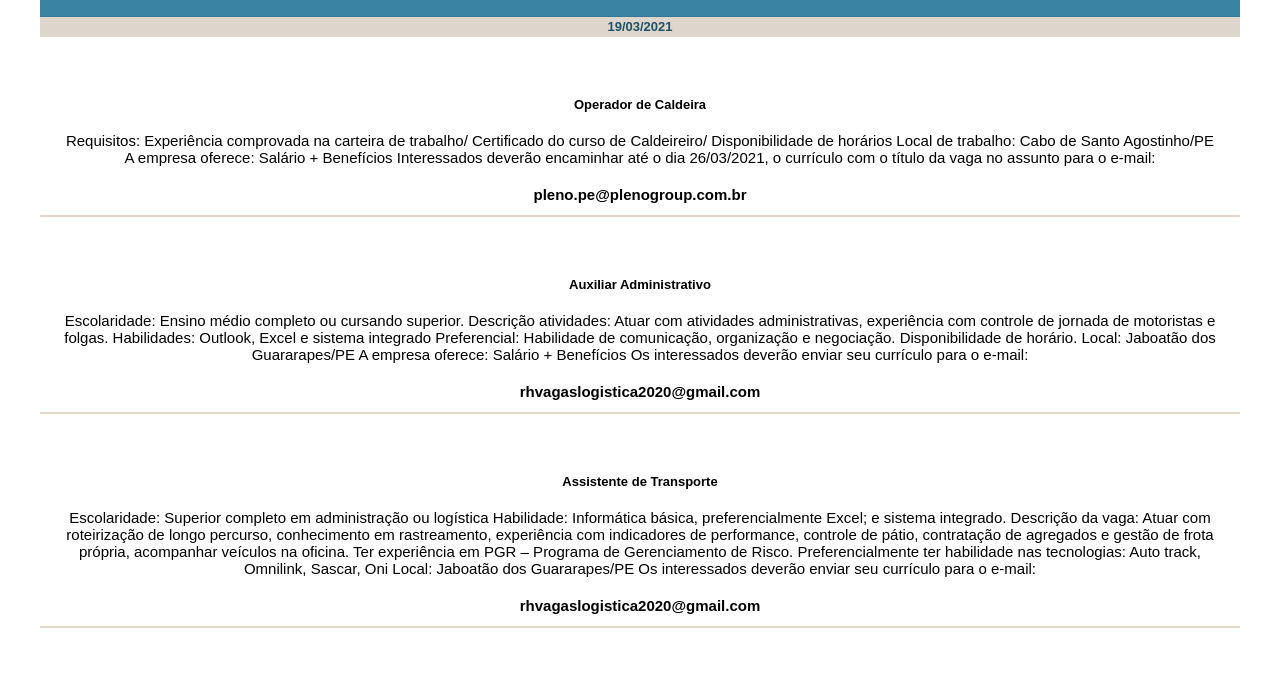
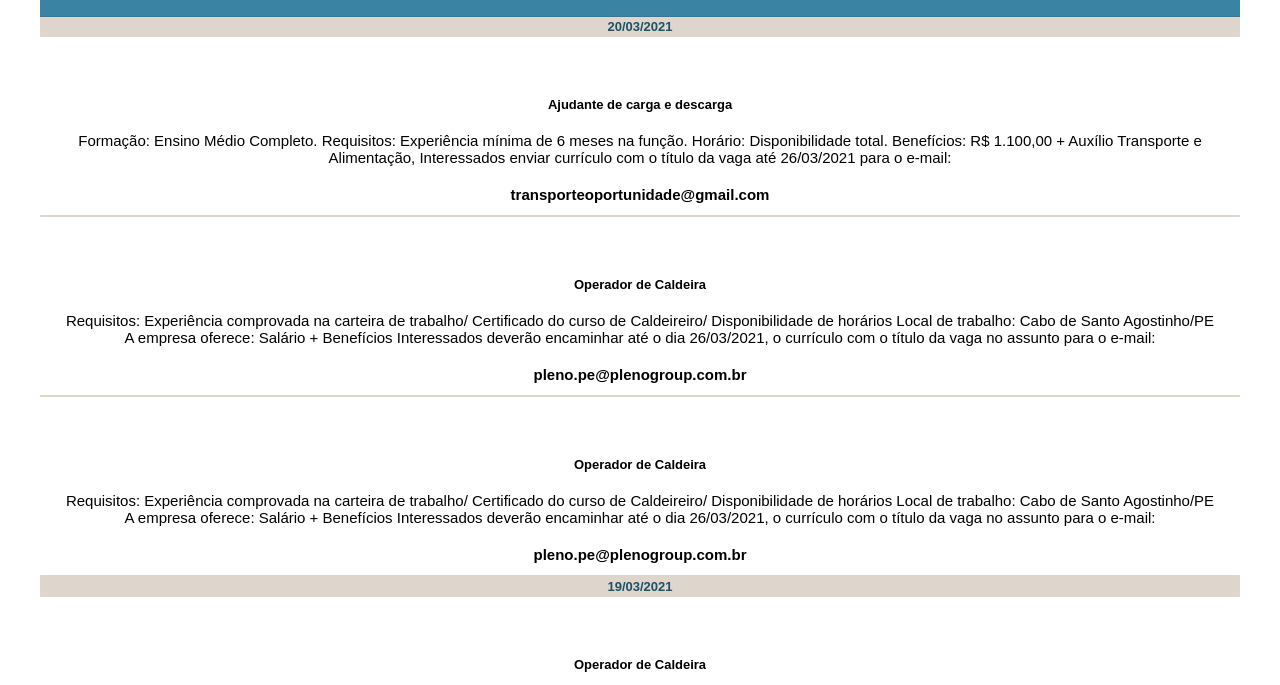
Before and after one commit to valdanosimao/vsempregos, a plain HTML site: page vagas/index.html in a window 1280 px wide. Shown: the part 94-779 px from the top of the page. Drawn offline with Linux system fonts and the light colour scheme; a web font is replaced by a local one.

Commit message:
atualização de vagas 20/03/2021

```diff
--- a/vagas/index.html
+++ b/vagas/index.html
@@ -39,6 +39,50 @@
 
   <section class="container2">
     <div class="box-principal">
+
+      <div class="date">
+        <h1>20/03/2021</h1>
+      </div>
+
+      <div class="box">
+
+        <h1>Ajudante de carga e descarga</h1>
+
+        <p>Formação: Ensino Médio Completo.
+          Requisitos: Experiência mínima de 6 meses na função.
+          Horário: Disponibilidade total.
+          Benefícios: R$ 1.100,00 + Auxílio Transporte e Alimentação,
+          Interessados enviar currículo com o título da vaga até 26/03/2021 para o e-mail:</p>
+       <h3> transporteoportunidade@gmail.com  </h3>
+      </div>
+
+      <div class="box">
+
+        <h1>Operador de Caldeira</h1>
+
+        <p>Requisitos: Experiência comprovada na carteira de trabalho/ Certificado do curso de Caldeireiro/  Disponibilidade de horários
+
+          Local de trabalho: Cabo de Santo Agostinho/PE
+
+          A empresa oferece: Salário + Benefícios
+
+          Interessados deverão encaminhar até o dia 26/03/2021, o currículo com o título da vaga  no assunto para o e-mail:</p>
+       <h3> pleno.pe@plenogroup.com.br  </h3>
+      </div>
+
+      <div class="box">
+
+        <h1>Operador de Caldeira</h1>
+
+        <p>Requisitos: Experiência comprovada na carteira de trabalho/ Certificado do curso de Caldeireiro/  Disponibilidade de horários
+
+          Local de trabalho: Cabo de Santo Agostinho/PE
+
+          A empresa oferece: Salário + Benefícios
+
+          Interessados deverão encaminhar até o dia 26/03/2021, o currículo com o título da vaga  no assunto para o e-mail:</p>
+       <h3> pleno.pe@plenogroup.com.br  </h3>
+      </div>
 
       <div class="date">
         <h1>19/03/2021</h1>
```
